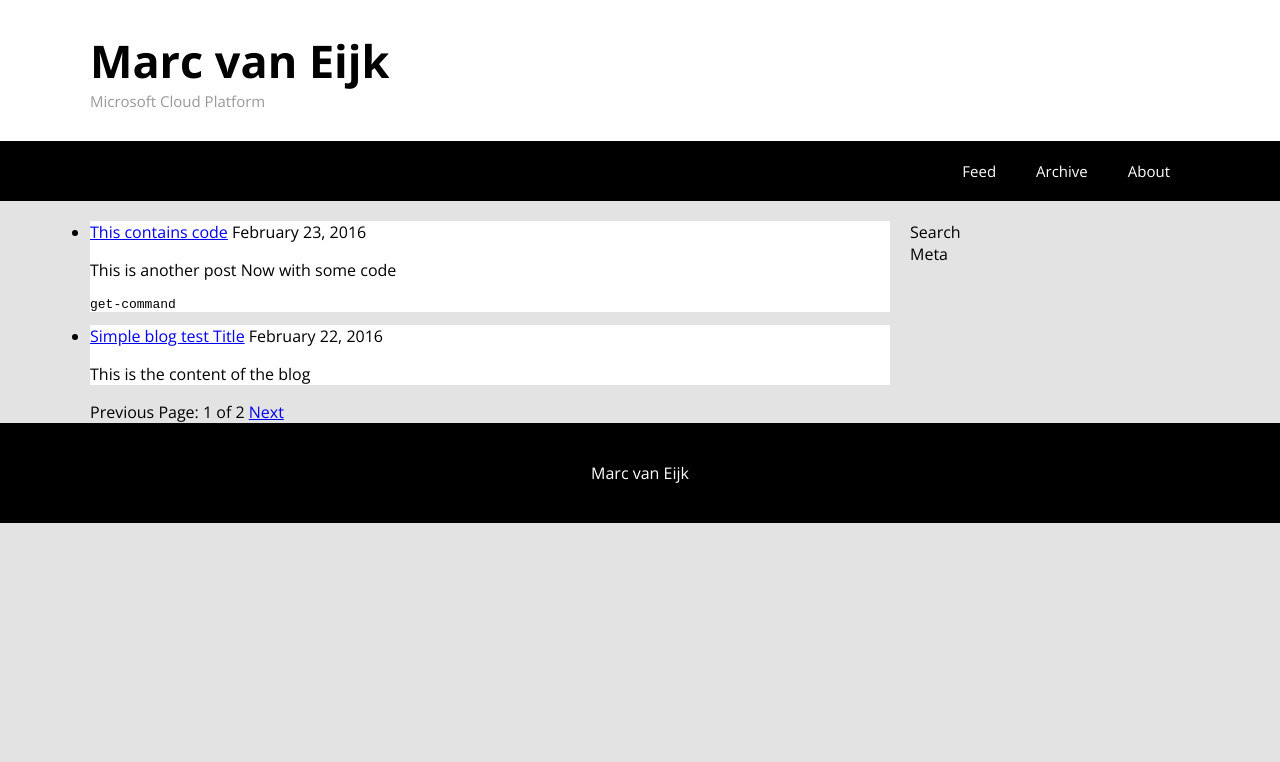
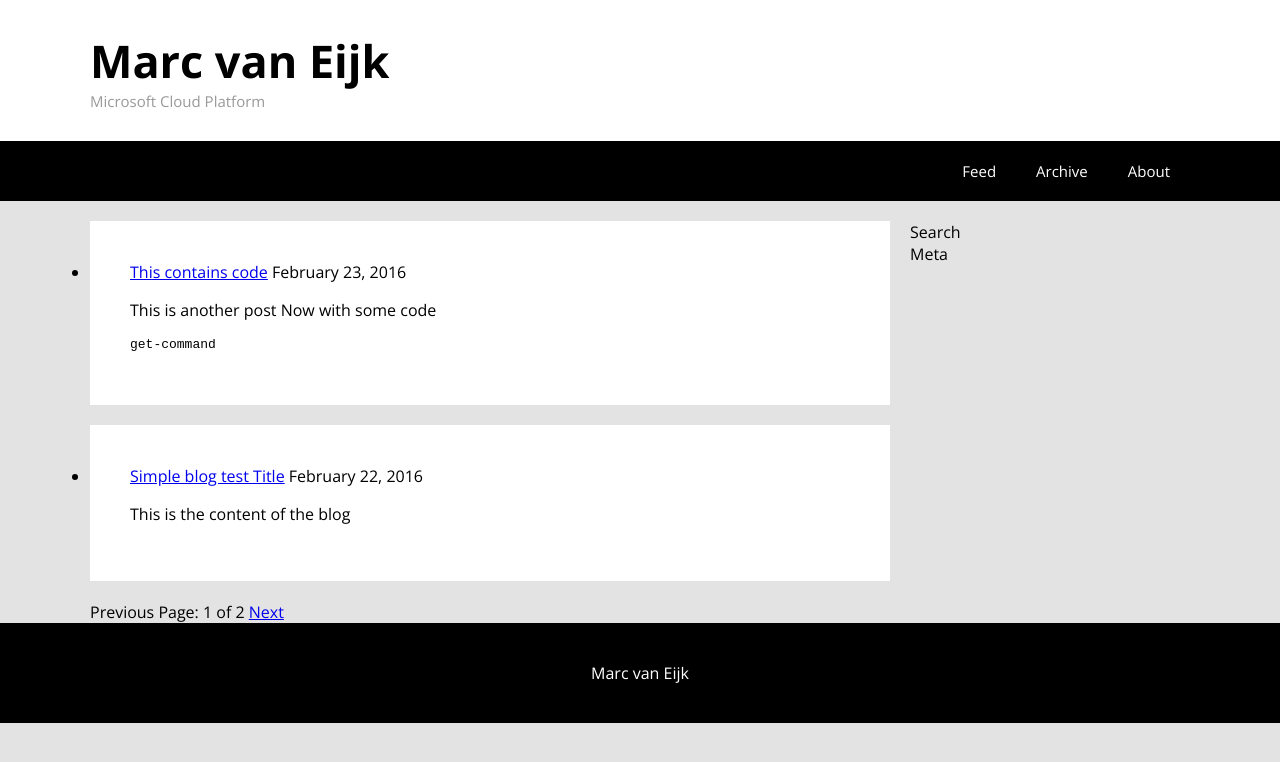
Before and after one commit to marcvaneijkdemo/marcvaneijkdemo.github.io, a Jekyll site: the page built from index.html, in a window 1280 px wide. Shown: the top 762 px of the page. Built offline with Jekyll 4.4.1, drawn with Linux system fonts in a browser that asks for light colours; the list of posts is cut into pages by our own code.

Commit message:
Update content.css

```diff
--- a/css/content.css
+++ b/css/content.css
@@ -5,4 +5,6 @@ margin: 0px;
 
 .contentIndexLi {
 background-color: #ffffff;
+padding: 40px;
+margin-bottom: 20px;
 }
```
